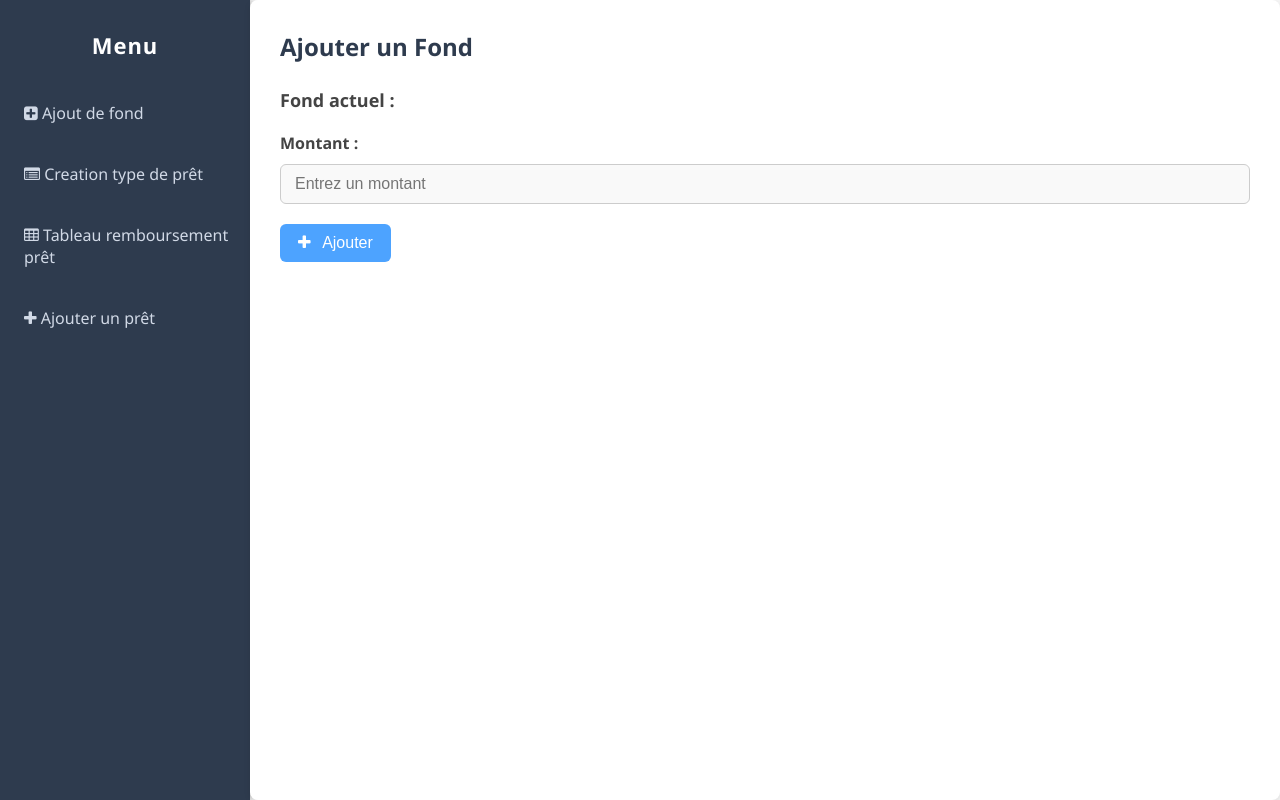
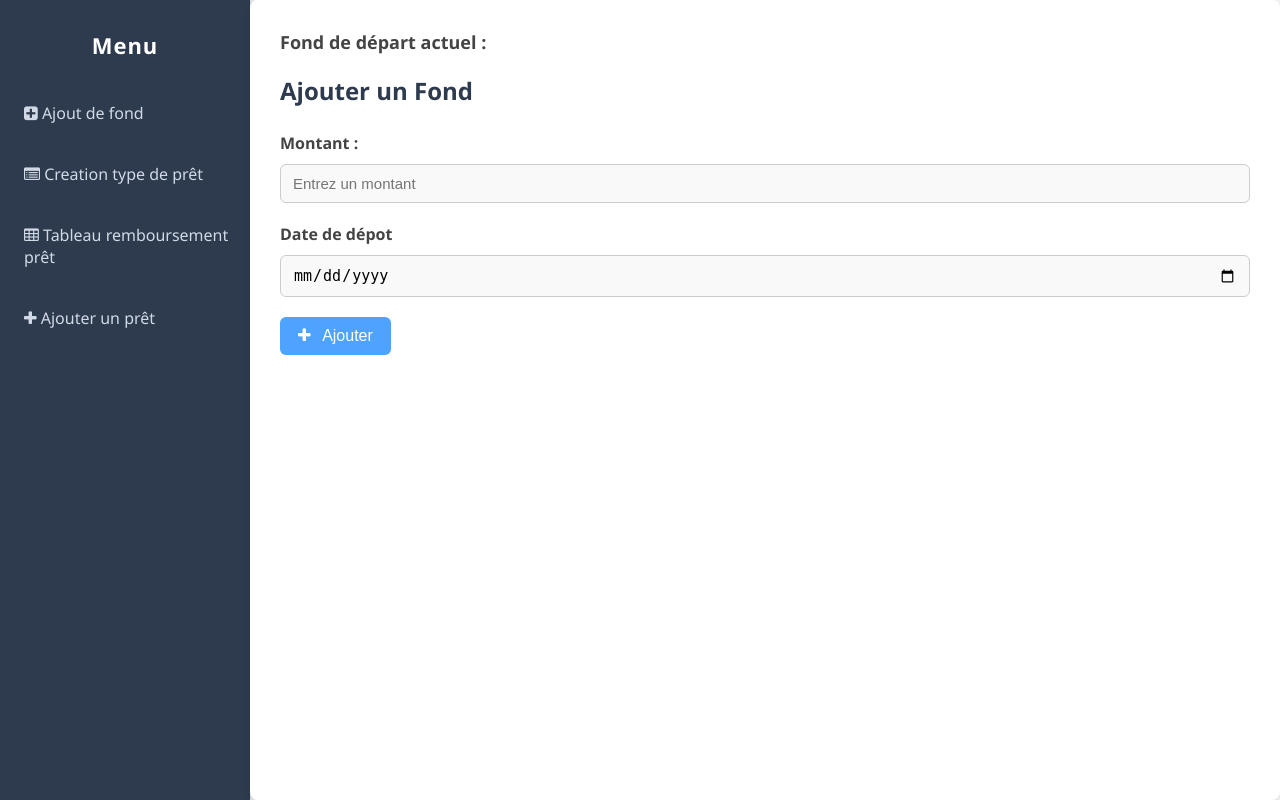
Before and after one commit to sarobidyBryan/examFinalS4, a PHP site: page /ajout-fond.php in a window 1280 px wide. Run offline with PHP 8.4, Linux system fonts and the light colour scheme.

Commit message:
fix : ajout-fond

```diff
--- a/ajout-fond.php
+++ b/ajout-fond.php
@@ -1,3 +1,4 @@
+<?php include('ws/helpers/Utils.php'); ?>
 <!DOCTYPE html>
 <html lang="fr">
 
@@ -11,11 +12,12 @@
 <body>
     <?php include('inc/navigation.php') ?>
     <div class="main-content">
+        <p id="solde-section"><strong>Fond de départ actuel : </strong><span id="solde"></span></p>
         <h2>Ajouter un Fond</h2>
-        <p id="solde-section"><strong>Fond actuel : </strong><span id="solde"></span></p>
         <label for="montant">Montant :</label>
         <input type="number" id="montant" name="montant" step="0.01" min="0" required placeholder="Entrez un montant">
-
+        <label for="dateDeDepot">Date de dépot</label>
+        <input type="date" id="dateDeDepot" name="dateDeDepot" required>
         <button onclick="ajoutMontant()" class="btn-ajouter">
             <i class="fa fa-plus"></i> Ajouter
         </button>
--- a/tableau-remboursement-pret.php
+++ b/tableau-remboursement-pret.php
@@ -41,7 +41,7 @@
             </thead>
             <tbody></tbody>
         </table>
-
+        <br>
         <!-- Export PDF -->
         <form id="pdfExportForm" method="get" action="export_remboursements_pdf.php" target="_blank" style="display:inline;">
             <input type="hidden" name="start_date" id="pdf_start_date">
--- a/ws/assets/css/ajout-fond.css
+++ b/ws/assets/css/ajout-fond.css
@@ -83,3 +83,22 @@
     display: flex;
     align-items: center;
 }
+
+input[type="number"],
+input[type="date"] {
+    width: 100%;
+    padding: 10px 12px;
+    margin-bottom: 20px;
+    font-size: 15px;
+    border: 1px solid #ccc;
+    border-radius: 6px;
+    background-color: #f9f9f9;
+    transition: border-color 0.3s ease;
+}
+
+input[type="number"]:focus,
+input[type="date"]:focus {
+    border-color: #4da3ff;
+    background-color: #fff;
+    outline: none;
+}
--- a/ws/assets/js/ajout-fond.js
+++ b/ws/assets/js/ajout-fond.js
@@ -21,7 +21,7 @@
 }
 
 function remplirSolde() {
-    ajax("GET", "/fond/solde", "", (response) => {
+    ajax("GET", "/fond/montant", "", (response) => {
         if (response.success) {
             document.getElementById("solde").textContent = Number(response.solde).toLocaleString('fr-FR').replace(/\u00A0/g, ' ') + " Ar";
         } else {
--- a/ws/controllers/FondController.php
+++ b/ws/controllers/FondController.php
@@ -3,10 +3,10 @@
 
 class FondController
 {
-    public static function solde()
+    public static function fond()
     {
         try {
-            $solde = Fond::getSolde();
+            $solde = Fond::getFond();
             Flight::json(['success' => true, 'solde' => $solde]);
         } catch (Exception $e) {
             Flight::json(['success' => false, 'error' => $e->getMessage()]);
--- a/ws/models/Fond.php
+++ b/ws/models/Fond.php
@@ -4,6 +4,7 @@
 class Fond{
     public static function create($data) {
         $montant = $data['montant'] ?? 0;
+        $date_de_depot = $data['dateDeDepot'] ?? date('Y-m-d');
         if($montant <= 0) {
             throw new Exception("Le montant doit être supérieur à zéro.");
         }
@@ -13,7 +14,7 @@
 
             // Insérer dans ef_mouvement_banque
             $stmt = $db->prepare("INSERT INTO ef_mouvement_banque (date_mouvement, montant, id_compte_banque, id_type_mouvement) VALUES (?, ?, 1, 2)");
-            $stmt->execute([date('Y-m-d'), $data['montant']]);
+            $stmt->execute([$date_de_depot, $data['montant']]);
             $id_mouvement = $db->lastInsertId();
 
             // Mettre à jour le compte_banque (supposons que $data->id_compte_banque est fourni)
@@ -42,7 +43,7 @@
         }
     }
 
-    public static function getSolde() {
+    public static function getFond() {
         $db = getDB();
         $stmt = $db->prepare("SELECT solde_actuel FROM ef_compte_banque WHERE id_compte_banque = 1");
         $stmt->execute();
--- a/ws/routes/fond_routes.php
+++ b/ws/routes/fond_routes.php
@@ -2,4 +2,4 @@
 require_once __DIR__ . '/../controllers/FondController.php';
 
 Flight::route('POST /fond', ['FondController', 'create']);
-Flight::route('GET /fond/solde',['FondController','solde'] );
+Flight::route('GET /fond/montant',['FondController','fond'] );
```
Also changed, not shown: export_remboursements_pdf.php (+7 -5 lines).
